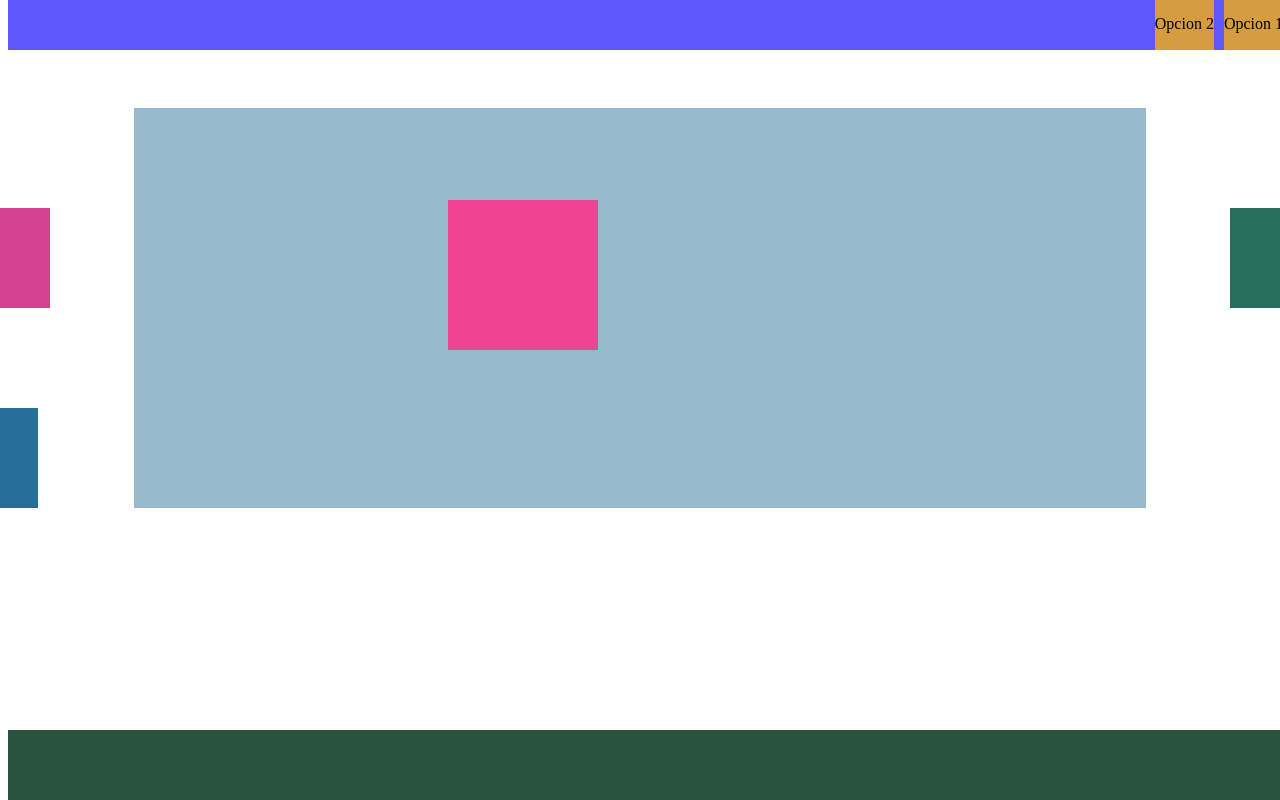
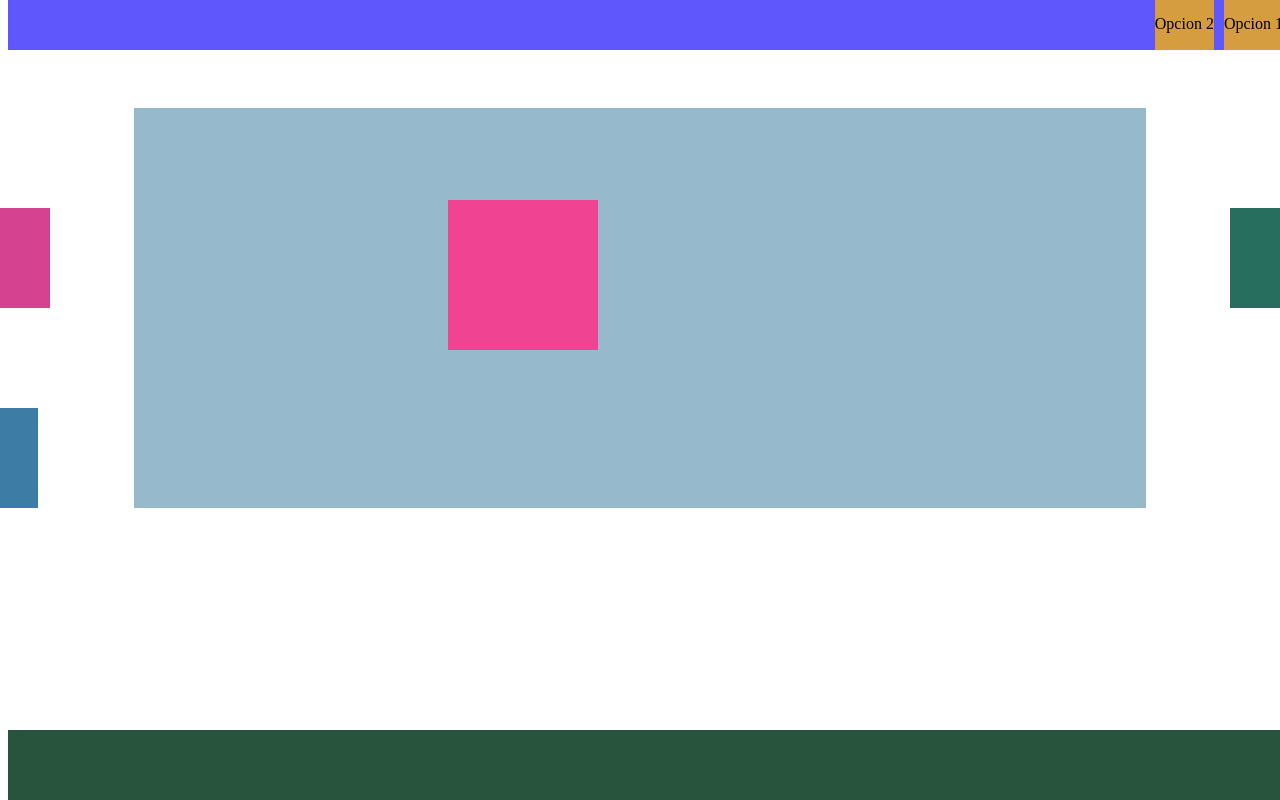
Before and after one commit to labg94/Position, a plain HTML site: page index.html in a window 1280 px wide. Drawn offline with Linux system fonts and the light colour scheme.

Commit message:
cambio de css

```diff
--- a/css/style.css
+++ b/css/style.css
@@ -77,7 +77,7 @@ section article{
 #intDer{
   width: 50px;
   height: 100px;
-  background-color: rgb(40, 110, 155);
+  background-color: rgba(40, 110, 155,0.9);
   position: relative;
   top: 400px;
   margin-left: -20px;
```
